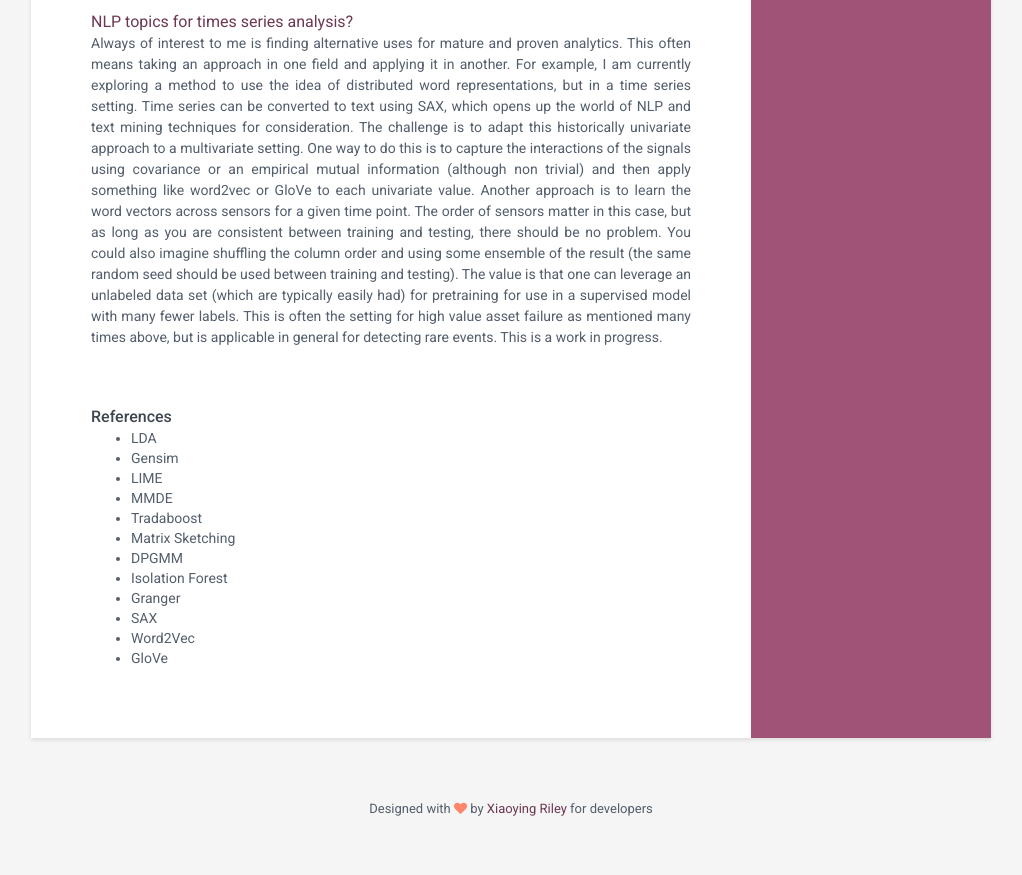
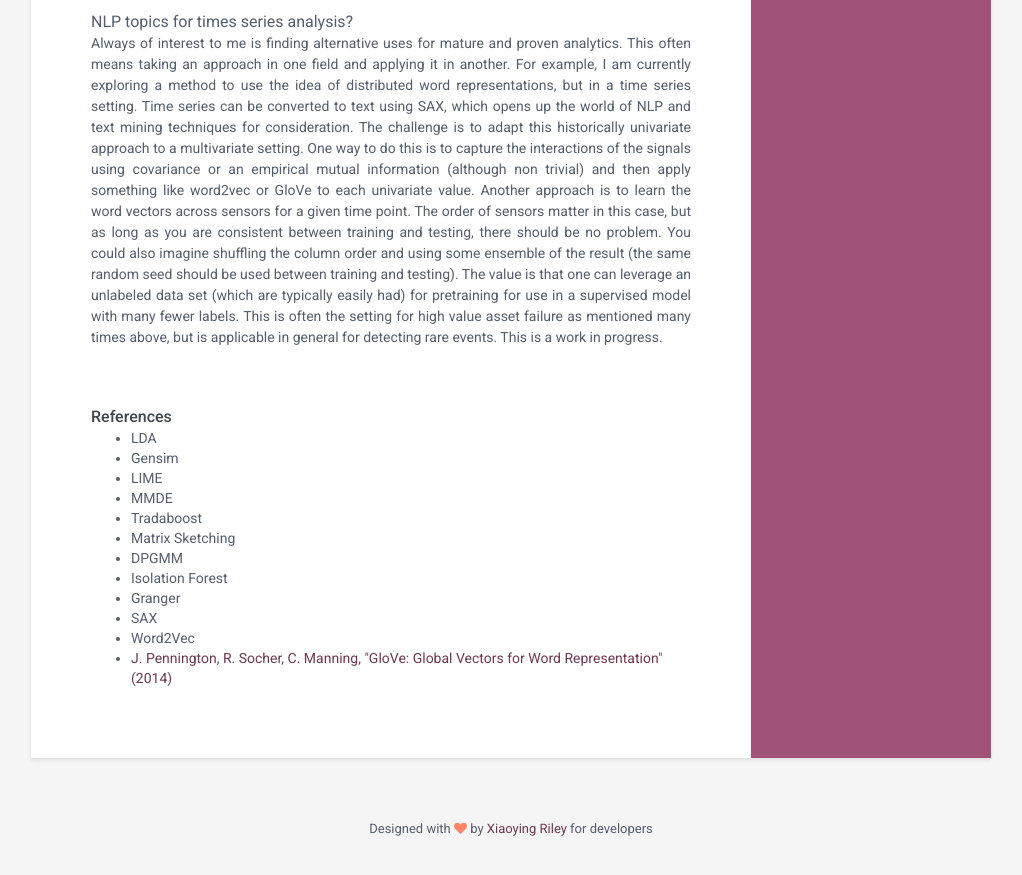
Before and after one commit to AlexanderGraf/online-cv, a Jekyll site: the page built from index.html, in a window 1280 px wide and 900 px high, scrolled down 3258 px. Shown: the top 875 px of the window, without its empty margins (129-1151 px from the left). Built offline with Jekyll 4.4.1, drawn with Linux system fonts in a browser that asks for light colours; some web fonts are replaced.

Commit message:
updated text

```diff
--- a/_includes/projects.html
+++ b/_includes/projects.html
@@ -4,7 +4,7 @@
                     <p>This section contains relevant topics of interest which do not fit yet into my professional daily tasks.</p>
                 </div><!--//intro-->
                 <div class="item">
-                    <span class="project-title"><a href="#hook">NLP topics for times series analysis?</a></span>
+                    <span class="project-title">NLP topics for times series analysis?</span>
                     <p style="text-align:justify">Always of interest to me is finding alternative uses for mature and proven analytics.  This often means taking an approach in one field and applying it in another.  For example, I am currently exploring a method to use the idea of distributed word representations, but in a time series setting.  Time series can be converted to text using SAX, which opens up the world of NLP and text mining techniques for consideration.  The challenge is to adapt this historically univariate approach to a multivariate setting.  One way to do this is to capture the interactions of the signals using covariance or an empirical mutual information (although non trivial) and then apply something like word2vec or GloVe to each univariate value.  Another approach is to learn the word vectors across sensors for a given time point.  The order of sensors matter in this case, but as long as you are consistent between training and testing, there should be no problem.  You could also imagine shuffling the column order and using some ensemble of the result (the same random seed should be used between training and testing). The value is that one can leverage an unlabeled data set (which are typically easily had) for pretraining for use in a supervised model with many fewer labels.  This is often the setting for high value asset failure as mentioned many times above, but is applicable in general for detecting rare events. This is a work in progress.</p>
                 </div><!--//item-->
             </section><!--//section-->
--- a/_includes/references.html
+++ b/_includes/references.html
@@ -17,7 +17,7 @@
     	<li>Granger</li>
     	<li>SAX</li>
     	<li>Word2Vec</li>
-    	<li>GloVe</li>
+    	<li><a href="https://nlp.stanford.edu/pubs/glove.pdf">J. Pennington, R. Socher, C. Manning, "GloVe: Global Vectors for Word Representation" (2014)</a></li>
     </ul>
     </div>
 </div>
```
